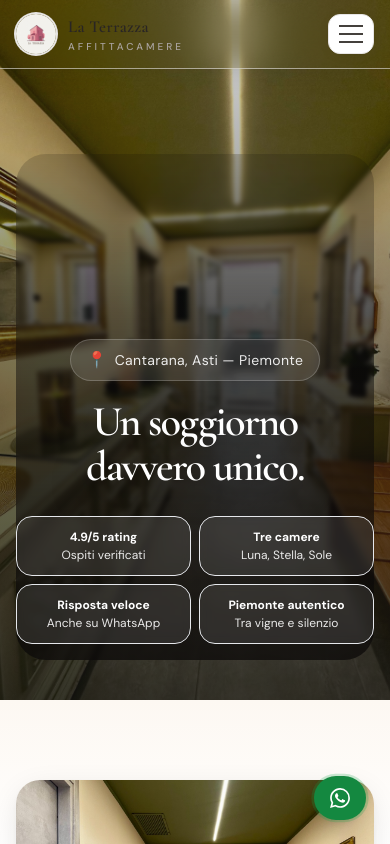
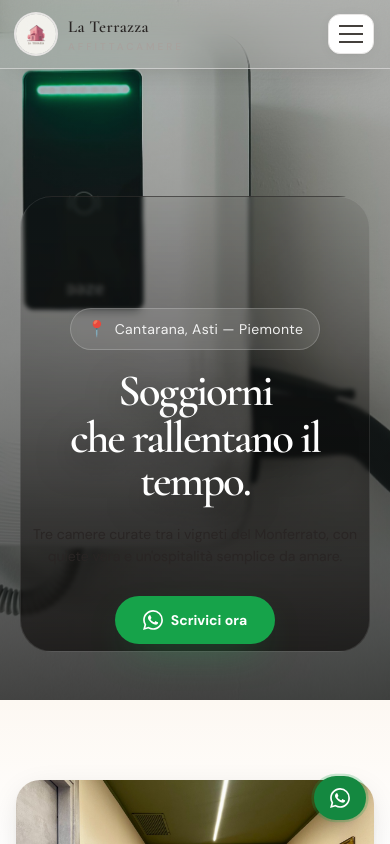
Before and after one commit to Manuell00/la-terrazza-web, a Next.js app: page / in a window 390 px wide. Shown: the top 844 px of the page. Built offline with nearby package versions, Linux system fonts and the light colour scheme.

Commit message:
Refine hero visuals and partner featured image

```diff
--- a/src/app/partner/page.tsx
+++ b/src/app/partner/page.tsx
@@ -151,7 +151,7 @@ export default function PartnerPage() {
               gridImages={sanBartolomeoImages}
               lightboxImages={sanBartolomeoImages}
               alt="Appartamento San Bartolomeo"
-              featuredMode="contain"
+              featuredMode="cover"
             />
           </AnimatedSection>
 
--- a/src/components/Header.tsx
+++ b/src/components/Header.tsx
@@ -96,7 +96,7 @@ export default function Header() {
               className="hidden items-center gap-2 rounded-full bg-green-600 px-4 py-2 text-sm font-semibold text-white shadow-sm transition-all duration-200 hover:-translate-y-0.5 hover:bg-green-500 hover:shadow-md md:flex"
             >
               {WA_ICON}
-              Verifica disponibilità
+              Scrivici ora
             </a>
 
             {/* Hamburger (mobile) */}
--- a/src/components/Hero.tsx
+++ b/src/components/Hero.tsx
@@ -37,15 +37,15 @@ export default function Hero() {
         <div className="relative flex min-h-[700px] items-end overflow-hidden">
           <motion.div className="absolute inset-0 z-0" style={{ y: imageY }}>
             <Image
-              src="/images/struttura/struttura-2.jpg"
+              src="/images/struttura/struttura-1.jpg"
               alt="La Terrazza Affittacamere — panorama e natura del Monferrato"
               fill
               priority
               quality={100}
               className="object-cover scale-[1.04]"
             />
-            <div className="absolute inset-0 bg-[linear-gradient(180deg,rgba(18,18,16,0.15),rgba(18,18,16,0.55),rgba(18,18,16,0.82))]" />
-            <div className="absolute inset-x-4 bottom-10 top-[22%] rounded-[30px] bg-[linear-gradient(180deg,rgba(12,10,9,0.16),rgba(12,10,9,0.52),rgba(12,10,9,0.76))] backdrop-blur-[2px]" />
+            <div className="absolute inset-0 bg-[linear-gradient(180deg,rgba(18,18,16,0.18),rgba(18,18,16,0.38),rgba(18,18,16,0.76))]" />
+            <div className="absolute inset-x-5 bottom-12 top-[28%] rounded-[32px] border border-white/10 bg-[linear-gradient(180deg,rgba(12,10,9,0.08),rgba(12,10,9,0.36),rgba(12,10,9,0.68))] backdrop-blur-[2px]" />
           </motion.div>
 
           <div className="relative z-10 w-full px-4 pb-14">
@@ -59,21 +59,22 @@ export default function Hero() {
                 <span className="text-base">📍</span>
                 <span className="tracking-wide">Cantarana, Asti — Piemonte</span>
               </div>
-              <h1 className="font-serif text-[2.65rem] font-semibold leading-[0.98] tracking-[-0.04em] text-white [text-shadow:0_10px_34px_rgba(0,0,0,0.55)]">
-                Un soggiorno
-                <span className="mt-1 block text-stone-100/92">davvero unico.</span>
+              <h1 className="font-serif text-[2.8rem] font-semibold leading-[0.96] tracking-[-0.045em] text-white [text-shadow:0_10px_34px_rgba(0,0,0,0.55)]">
+                Soggiorni
+                <span className="mt-1 block text-stone-100/92">che rallentano il tempo.</span>
               </h1>
-              <div className="mt-7 grid grid-cols-2 gap-2 sm:gap-3">
-                {trustItems.map((item) => (
-                  <span
-                    key={item.label}
-                    className="rounded-2xl border border-white/12 bg-white/10 px-3 py-3 text-xs text-white/90 backdrop-blur-sm"
-                  >
-                    <span className="block font-semibold text-white">{item.label}</span>
-                    <span className="mt-0.5 block text-stone-200/78">{item.value}</span>
-                  </span>
-                ))}
-              </div>
+              <p className="mx-auto mt-5 max-w-sm text-sm leading-relaxed text-stone-100/82">
+                Tre camere curate tra i vigneti del Monferrato, con quiete vera e un&apos;ospitalità semplice da amare.
+              </p>
+              <a
+                href={siteConfig.whatsapp}
+                target="_blank"
+                rel="noopener noreferrer"
+                className="mt-7 inline-flex items-center justify-center gap-2 rounded-full bg-green-600 px-7 py-3.5 text-sm font-semibold text-white shadow-[0_16px_40px_-18px_rgba(22,163,74,0.8)] transition-all duration-300 hover:-translate-y-0.5 hover:bg-green-500"
+              >
+                {WA_ICON}
+                Scrivici ora
+              </a>
             </motion.div>
           </div>
         </div>
@@ -168,7 +169,7 @@ export default function Hero() {
               <div className="absolute inset-x-0 top-8 overflow-hidden rounded-[36px] border border-white/80 bg-white p-4 shadow-[0_34px_110px_-46px_rgba(28,25,23,0.46)]">
                 <div className="relative h-[560px] overflow-hidden rounded-[28px]">
                   <Image
-                    src="/images/struttura/struttura-4.jpg"
+                    src="/images/struttura/struttura-1.jpg"
                     alt="Vista della struttura La Terrazza"
                     fill
                     quality={100}
```
